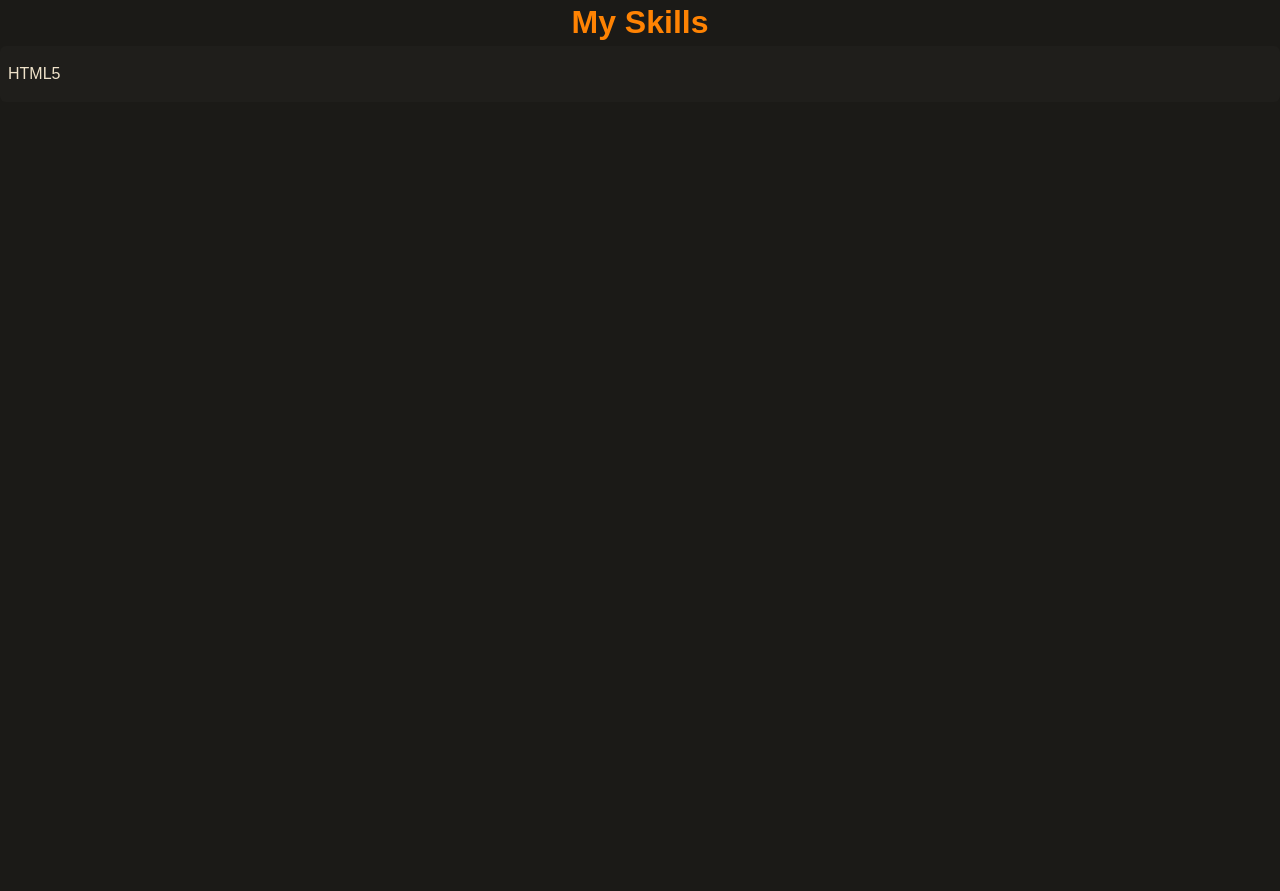
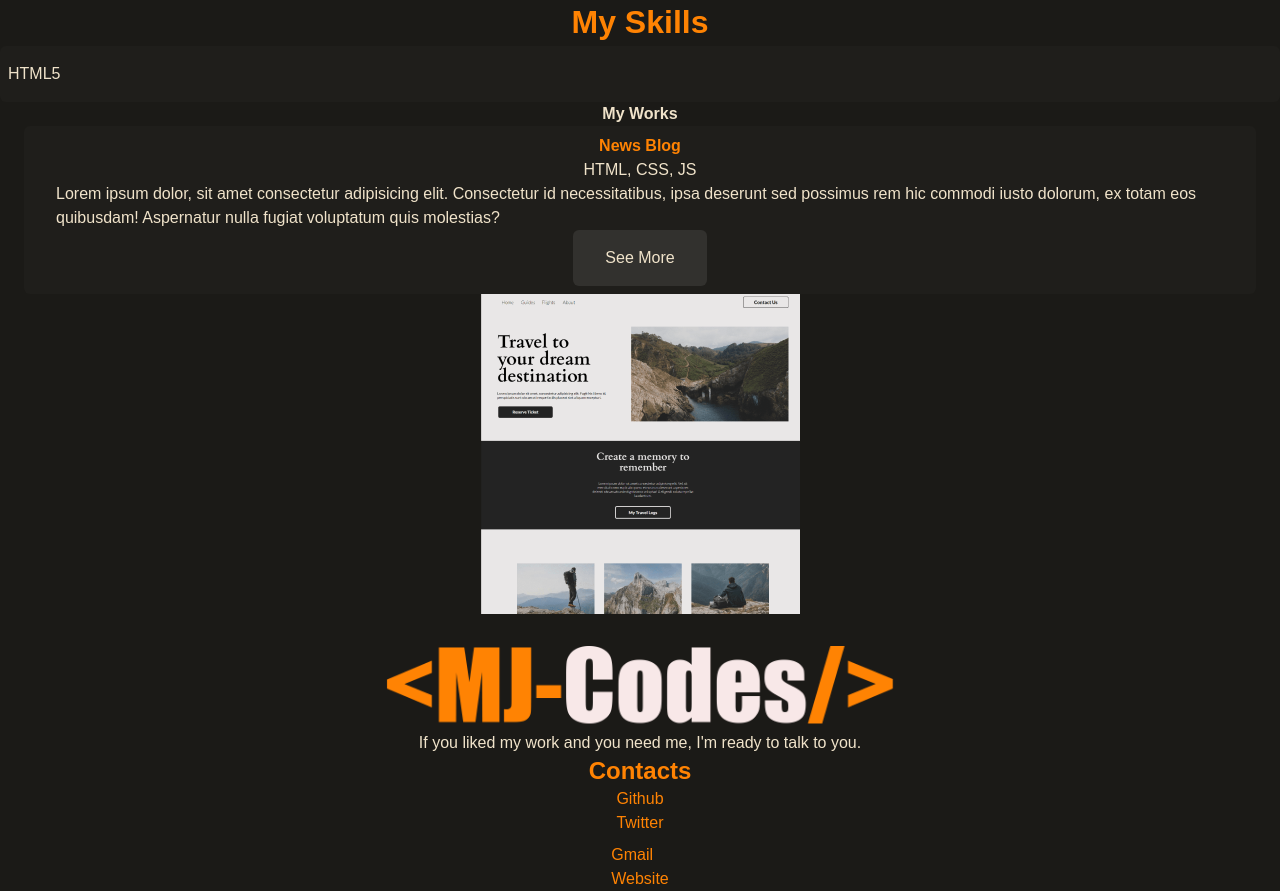
Before and after one commit to Cavein254/Cavein254.github.io, a React (Vite) app: page / in a window 1280 px wide. Shown: the part 799-1690 px from the top of the page. Before the commit the page ends 901 px from the top, so only its background shows below. Built offline with nearby package versions, Linux system fonts and the light colour scheme.

Commit message:
Add: complete works

```diff
--- a/src/App.tsx
+++ b/src/App.tsx
@@ -1,7 +1,9 @@
 import Home from "@/scenes/home/page";
 import { useState } from "react";
+import Contact from "./scenes/contacts";
 import NavBar from "./scenes/navbar";
 import Skills from "./scenes/skills";
+import Works from "./scenes/works";
 import { SelectedPage } from "./shared/types";
 
 function App() {
@@ -11,6 +13,8 @@ function App() {
      <NavBar setSelectedPage={setSelectedPage} selectedPage={selectedPage}/>
      <Home />
      <Skills />
+     <Works />
+     <Contact />
     </>
   )
 }
--- /dev/null
+++ b/src/scenes/contacts/index.tsx
@@ -0,0 +1,33 @@
+import Logo from '@/assets/logo.png'
+
+type Props = {}
+
+const Contact = (props: Props) => {
+  return (
+    <div>
+        <div className='flex justify-center items-center flex-col pt-8'>
+            <img src={Logo} alt='logo' className='w-[40%]'/>
+            <div className='px-16'>
+                <p>
+                If you liked my work and you need me, I'm ready to talk to you.
+                </p>
+            </div>
+        </div>
+        <div>
+            <h1 className='text-2xl font-bold text-secondary-200 text-center'>Contacts</h1>
+            <div className='text-secondary-200 px-16 flex justify-center items-center flex-col gap-2' >
+                <div >
+                    <p>Github</p>
+                    <p>Twitter</p>
+                </div>
+                <div>
+                    <p>Gmail</p>
+                    <p>Website</p>
+                </div>
+            </div>
+        </div>
+    </div>
+  )
+}
+
+export default Contact
--- /dev/null
+++ b/src/scenes/works/index.tsx
@@ -0,0 +1,35 @@
+import Card from "@/assets/card_portfolio.png"
+type Props = {}
+
+const Works = (props: Props) => {
+  return (
+    <>
+    <div>
+        <h4 className="text-secondary text-center font-bold">My Works</h4>
+    </div>
+    <div>
+        <div className="px-4 py-2 bg-primary-200 rounded-md mx-6">
+            <div>
+                <h5 className="text-secondary-200 text-center font-bold ">News Blog</h5>
+            </div>
+            <div>
+                <p className="text-center font-thin">HTML, CSS, JS</p>
+            </div>
+            <div className="px-4">
+                <p>Lorem ipsum dolor, sit amet consectetur adipisicing elit. Consectetur id necessitatibus, ipsa deserunt sed possimus rem hic commodi iusto dolorum, ex totam eos quibusdam! Aspernatur nulla fugiat voluptatum quis molestias?</p>
+            </div>
+            <div className="flex justify-center items-center">
+            <button className="px-8 py-4 bg-primary-400 rounded-md ">
+                See More
+            </button>
+            </div>
+        </div>
+        <div className="flex justify-center">
+            <img src={Card} />
+        </div>
+    </div>
+    </>
+  )
+}
+
+export default Works
--- a/tailwind.config.js
+++ b/tailwind.config.js
@@ -10,6 +10,8 @@ export default {
       colors:{
         "primary-100":"#1B1A17",
         "primary-200":"#1F1E1B",
+        "primary-300":"#21201D",
+        "primary-400":"#32312E",
         "secondary-100":"#A35709",
         "secondary-200":"#FF8303",
         "tertiary":"#F0E3CA"
```
Also changed, not shown: src/assets/card_portfolio.png (added).
